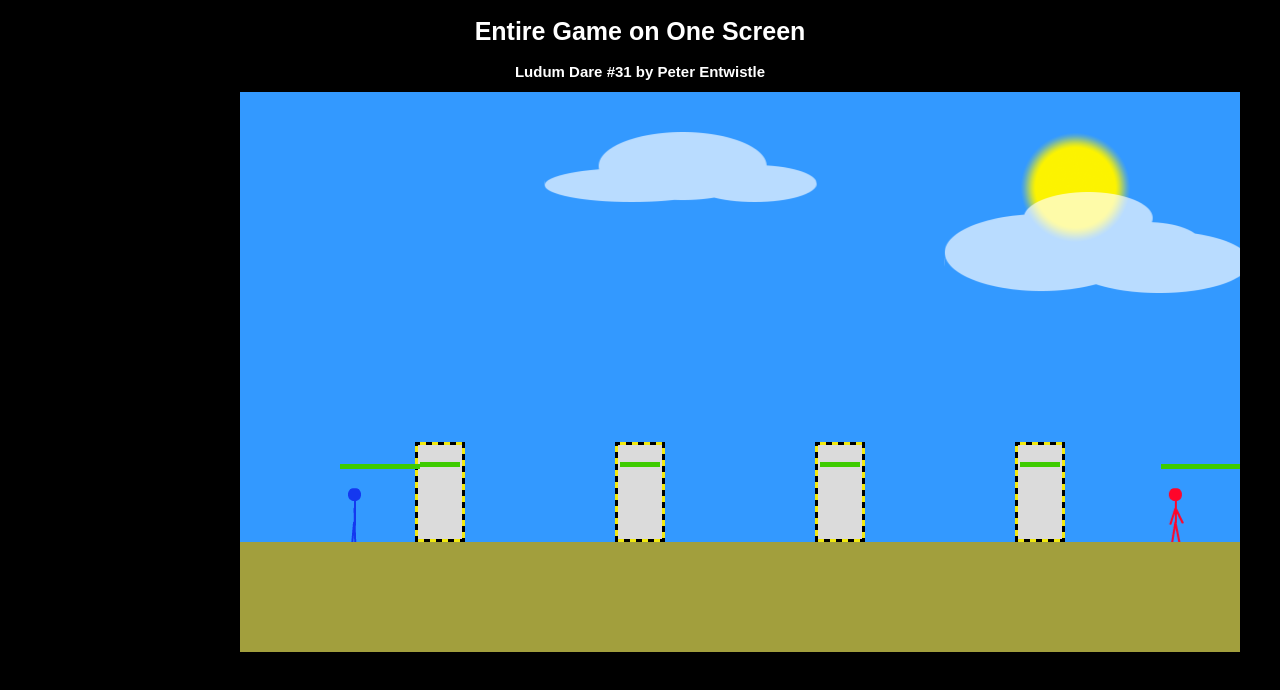
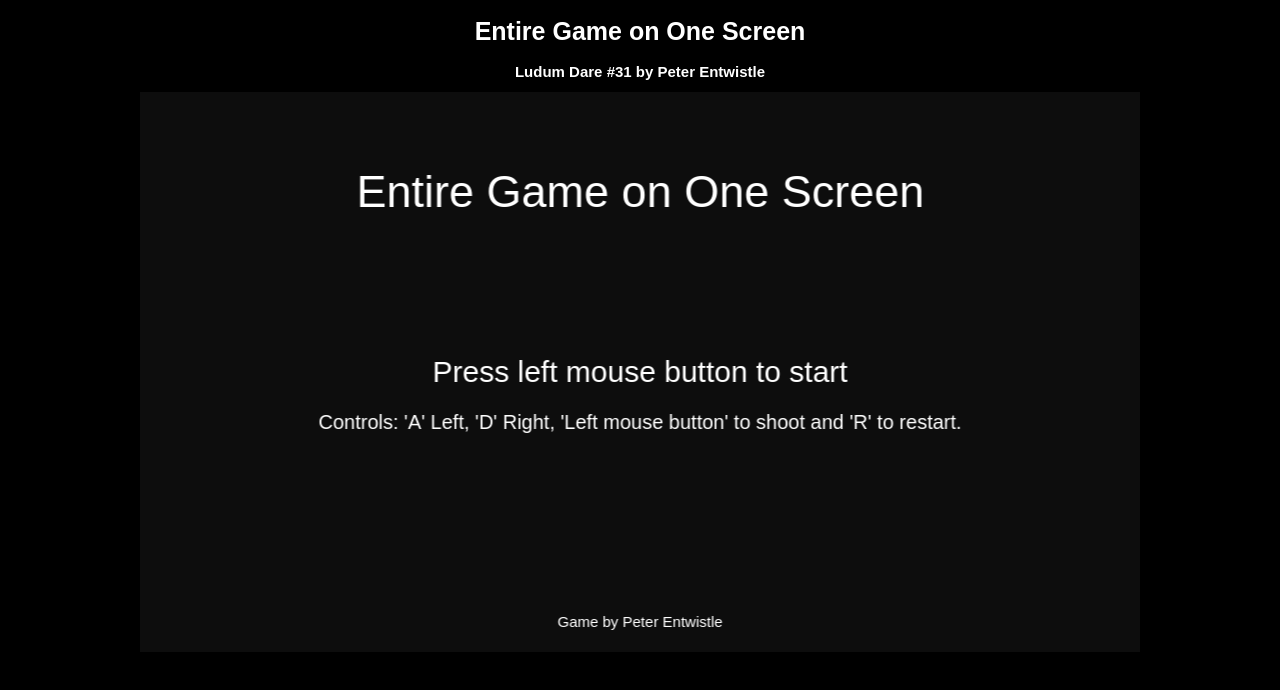
Before and after one commit to peterentwistle/LD31, a plain HTML site: page index.html in a window 1280 px wide. Drawn offline with Linux system fonts and the light colour scheme; animation ran at ten frames a second.

Commit message:
Added end of game. Added the menu. Added preloading bar. And a few other minor changes.

```diff
--- a/index.html
+++ b/index.html
@@ -2,11 +2,12 @@
 <html lang="en">
     <head>
         <meta charset="utf-8" />
-        <title>Ludum Dare #30</title>
+        <title>Ludum Dare #31</title>
         <script type="text/javascript" src="src/js/libs/phaser.min.js"></script>
         <script type="text/javascript" src="src/js/game/classes/Player.js"></script>
         <script type="text/javascript" src="src/js/game/classes/Enemy.js"></script>
         <script type="text/javascript" src="src/js/game/classes/Tower.js"></script>
+        <script type="text/javascript" src="src/js/game/states/menu.js"></script>
         <script type="text/javascript" src="src/js/game/states/main.js"></script>
         <script type="text/javascript" src="src/js/game/states/boot.js"></script>
         <script type="text/javascript" src="src/js/game/states/load.js"></script>
--- a/src/css/style.css
+++ b/src/css/style.css
@@ -14,6 +14,6 @@
 }
 
 .wrapper {
-    width: 800px;
+    width: 1000px;
     margin: 0 auto;
 }
--- a/src/js/game/classes/Enemy.js
+++ b/src/js/game/classes/Enemy.js
@@ -11,6 +11,7 @@
     this.flag = false;
     this.lastHitTime = 0;
     this.shooting = false;
+    this.gameWinner = null;
 
 };
 
@@ -55,11 +56,13 @@
     update: function() {
 
         // Controlled by AI
-        this.ai();
+        if (this.gameWinner == null) {
+            this.ai();
 
-        this.healthbar.x = this.sprite.x;
-        this.healthbarBg.x = this.sprite.x;
-        this.healthbar.width = (this.hitPoints / 100) * this.healthbarWidth;
+            this.healthbar.x = this.sprite.x;
+            this.healthbarBg.x = this.sprite.x;
+            this.healthbar.width = (this.hitPoints / 100) * this.healthbarWidth;
+        }
 
     },
 
@@ -170,4 +173,10 @@
 
     },
 
+    gameOver: function(winner) {
+
+        this.gameWinner = winner;
+
+    },
+
 };
--- a/src/js/game/classes/Player.js
+++ b/src/js/game/classes/Player.js
@@ -7,6 +7,7 @@
     this.mvRight = true;
     this.bulletTime = 0;
     this.shootingDisabled = false;
+    this.gameWinner = null;
 
 };
 
@@ -15,8 +16,6 @@
     preload: function() {
 
         game.load.spritesheet('player', 'src/assets/sprites/playerSpritesheet.png', 28, 58, 20);
-        game.load.image('healthbar', 'src/assets/sprites/healthbar.png');
-        game.load.image('healthbarBg', 'src/assets/sprites/healthbarBg.png');
         game.load.image('playerBullet', 'src/assets/sprites/playerBullet.png');
 
     },
@@ -57,7 +56,7 @@
     update: function() {
 
         this.sprite.body.velocity.x = 0;
-
+        if (this.gameWinner == null) {
             // Input
             if (game.input.keyboard.isDown(Phaser.Keyboard.A)) {
                 this.moveLeft();
@@ -75,6 +74,7 @@
             this.healthbar.x = this.sprite.x;
             this.healthbarBg.x = this.sprite.x;
             this.healthbar.width = (this.hitPoints / 100) * this.healthbarWidth;
+        }
 
     },
 
@@ -112,7 +112,6 @@
 
     },
 
-
     die: function() {
 
         this.shootingDisabled = true;
@@ -122,4 +121,10 @@
 
     },
 
+
+    gameOver: function(winner) {
+
+        this.gameWinner = winner;
+
+    },
 };
--- a/src/js/game/states/boot.js
+++ b/src/js/game/states/boot.js
@@ -1,7 +1,10 @@
 var bootState = {
 
     preload: function() {
-        // Preload loading bar assets
+        // Preload loading bar assets (same as healthbar)
+        game.load.image('healthbar', 'src/assets/sprites/healthbar.png');
+        game.load.image('healthbarBg', 'src/assets/sprites/healthbarBg.png');
+
     },
 
     create: function() {
--- a/src/js/game/states/game.js
+++ b/src/js/game/states/game.js
@@ -1,9 +1,10 @@
 // Initialise Phaser
-var game = new Phaser.Game(1000, 560, Phaser.CANVAS, 'game');
+var game = new Phaser.Game(1000, 560, Phaser.AUTO, 'game');
 
 // Define game states
 game.state.add('boot', bootState);
 game.state.add('load', loadState);
+game.state.add('menu', menuState);
 game.state.add('main', mainState);
 
 // Start the boot state
--- a/src/js/game/states/load.js
+++ b/src/js/game/states/load.js
@@ -1,19 +1,30 @@
 var loadState = {
 
     preload: function() {
+
+        //  Set up the preloading bar
+        this.preloadOuter = this.add.sprite(game.width/2 - 100, game.height/2 + 100, 'healthbarBg');
+        this.preloadBar = this.add.sprite(game.width/2 - 100, game.height/2 + 100, 'healthbar');
+
+        this.preloadOuter.scale.x = 2.5;
+        this.preloadOuter.scale.y = 2.5;
+        this.preloadBar.scale.x = 2.5;
+        this.preloadBar.scale.y = 2.5;
+
+        this.load.setPreloadSprite(this.preloadBar);
 
         game.load.image('bg', 'src/assets/sprites/bg.png');
         game.load.image('cloud1', 'src/assets/sprites/cloud1.png');
         game.load.image('cloud2', 'src/assets/sprites/cloud2.png');
 
         // Set background colour
-        game.stage.backgroundColor = '#3399FF';
+        game.stage.backgroundColor = '#0D0D0D';
 
         // Preload all game assets
         player = new Player(game);
         player.preload();
 
-        enemy = new Enemy(game);
+        enemy = new Enemy(game, this.gameWinner);
         enemy.preload();
 
         bt1 = new Tower(game, 'blue', 1);
@@ -29,19 +40,19 @@
         rt2.preload();
 
         game.load.image('test', 'src/assets/sprites/test.png');
+
     },
 
     create: function() {
+
         // Animate the preload bar
+        var tween = game.add.tween(this.preloadBar).to({ alpha: 1 }, 1000, Phaser.Easing.Linear.None, true);
+        tween.onComplete.add(this.startMenu, this);
 
-        //Add test image
-        //this.test = this.game.add.sprite(100, 300, 'test');
-        this.startMenu();
     },
 
     startMenu: function() {
-        // Will start game menu
-        // starts main for now
-        this.game.state.start('main');
+        // Start game menu
+        this.game.state.start('menu');
     },
 };
--- a/src/js/game/states/main.js
+++ b/src/js/game/states/main.js
@@ -1,6 +1,11 @@
 var mainState = {
 
     create: function() {
+
+        this.gameWinner = null;
+
+        // Set background colour
+        game.stage.backgroundColor = '#3399FF';
 
         this.background = game.add.tileSprite(0, 0, 1000, 560, 'bg');
 
@@ -66,6 +71,20 @@
         rt2.update();
 
         this.clouds();
+
+        if (!bt1.sprite.alive || !player.sprite.alive) {
+            this.gameWinner = "Red";
+            this.gameOver();
+        }
+        if (!rt2.sprite.alive || !enemy.sprite.alive) {
+            this.gameWinner = "Blue";
+            this.gameOver();
+        }
+
+        if (this.gameWinner != null && game.input.keyboard.isDown(Phaser.Keyboard.R)) {
+            this.restartGame();
+        }
+
     },
 
 
@@ -172,4 +191,38 @@
 
     },
 
+    gameOver: function() {
+
+        if (this.gameWinner == "Blue") {
+            gameOverText = game.add.text(game.width/2, game.height/2 - 200, "Game Over. You Won!", { font: "30px Arial", fill: "#000000" });
+        } else {
+            gameOverText = game.add.text(game.width/2, game.height/2 - 200, "Game Over. You Lost!", { font: "30px Arial", fill: "#000000" });
+        }
+
+        // Score text
+        scoreText = game.add.text(game.width/2, game.height/2 - 100, "Press 'R' to restart the game", { font: "20px Arial", fill: "#000000" });
+        scoreText.anchor.setTo(0.5, 0.5);
+
+        gameOverText.anchor.setTo(0.5, 0.5);
+
+        // Stop enemy animations and movement
+        enemy.gameOver(this.gameWinner);
+        enemy.sprite.animations.stop();
+        enemy.sprite.body.immovable = true;
+        enemy.sprite.body.velocity.x = 0;
+
+        // Stop player animations and movement
+        player.gameOver(this.gameWinner);
+        player.sprite.animations.stop();
+        player.sprite.body.immovable = true;
+        player.sprite.body.velocity.x = 0;
+
+    },
+
+    restartGame: function() {
+
+        game.state.start('load');
+
+    },
+
 };
--- /dev/null
+++ b/src/js/game/states/menu.js
@@ -0,0 +1,39 @@
+var menuState = {
+
+    create: function() {
+
+        var fontStyle = {font: "45px Arial", fill: "#ffffff"};
+        var fontStyle2 = {font: "30px Arial", fill: "#ffffff"};
+        var fontStyle3 = {font: "20px Arial", fill: "#ffffff"};
+        var fontStyle4 = {font: "15px Arial", fill: "#ffffff"};
+        var x = game.world.width/2, y = game.world.height/2;
+
+        // Add text and center on screen
+        var gameNameText = this.game.add.text(x, 100, "Entire Game on One Screen", fontStyle);
+        gameNameText.anchor.setTo(0.5, 0.5);
+
+        var startText = this.game.add.text(x, y, "Press left mouse button to start", fontStyle2);
+        startText.anchor.setTo(0.5, 0.5);
+
+        var controlText = this.game.add.text(x, y + 50, "Controls: 'A' Left, 'D' Right, 'Left mouse button' to shoot and 'R' to restart.", fontStyle3);
+        controlText.anchor.setTo(0.5, 0.5);
+
+        var developerText = this.game.add.text(x, y + 250, "Game by Peter Entwistle", fontStyle4);
+        developerText.anchor.setTo(0.5, 0.5);
+
+    },
+
+    update: function() {
+
+        if (game.input.activePointer.isDown) {
+            this.start();
+        }
+
+    },
+
+    start: function() {
+
+        this.game.state.start('main');
+
+    },
+};
```
Lines whose indentation alone changed are shown as unchanged.
